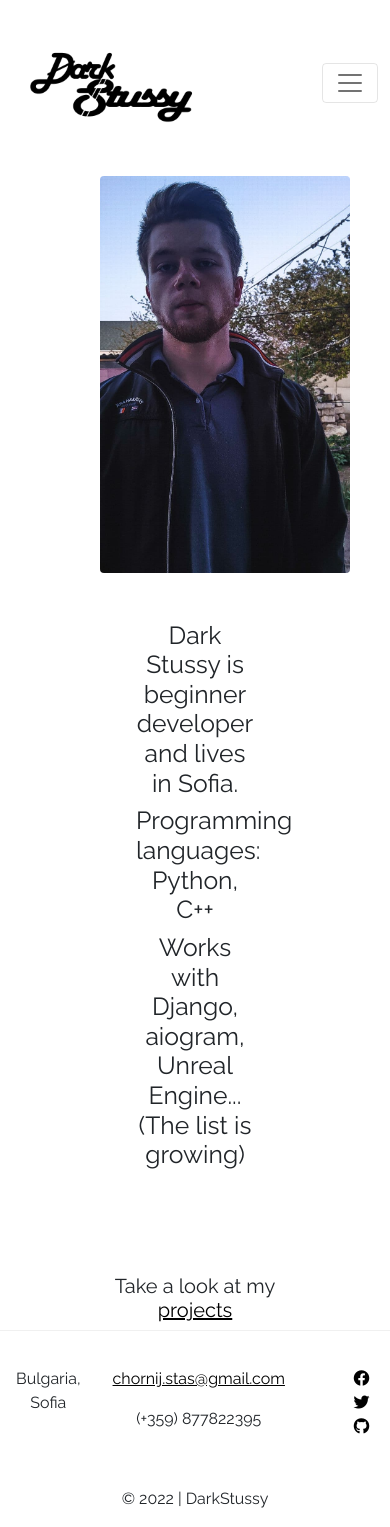
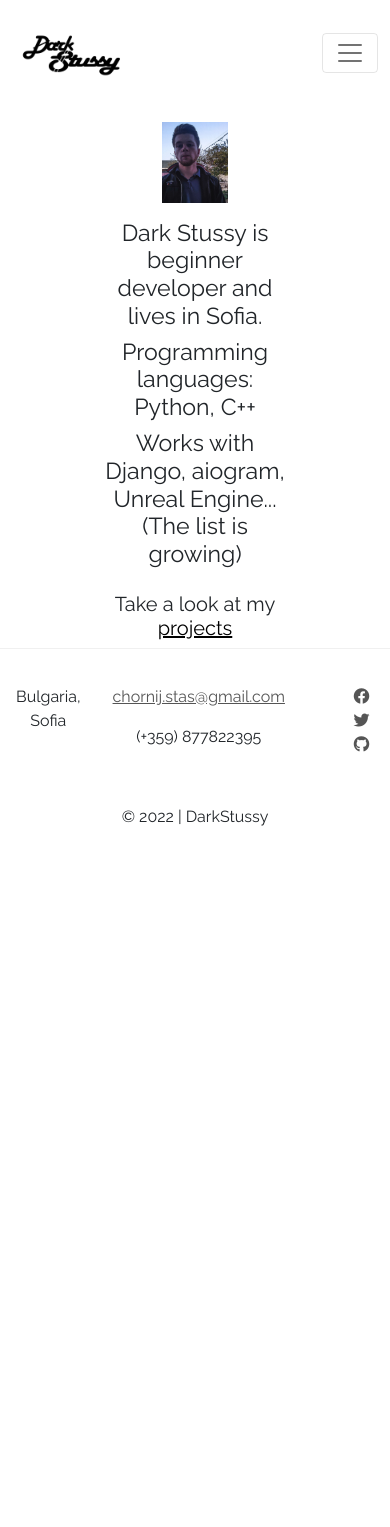
Before and after one commit to DarkStussy/django_website, a Django app: page / in a window 390 px wide. After the commit the page ends 826 px from the top, so only its background shows below. Run offline with Django 3.2, Linux system fonts and the light colour scheme.

Commit message:
2.1 improved adaptability for mobile

```diff
--- a/main/static/main/css/main.css
+++ b/main/static/main/css/main.css
@@ -6,13 +25,41 @@
     overflow-x: hidden;
 }
 
-#feedback .form-control {
-    border: 1px solid #f0f0f0;
-    box-shadow: none;
+article {
+    margin-right: 100px;
+    margin-left: 100px;
+}
+
+article section {
+    text-align: center;
     margin-top: 10px;
-    margin-bottom: 10px;
-    transition: all 0.4s ease-in-out;
 }
+
+body a {
+    color: black;
+}
+
+body a:hover {
+    color: #7E7E7E;
+}
+
+/* navbar */
+
+.main-img {
+    width: 180px;
+    margin-left: 10px;
+    margin-right: 10px;
+}
+
+.navbar-nav .nav-link {
+    color: rgba(0, 0, 0, 1) !important;
+}
+
+.navbar-nav .nav-link:hover {
+    color: rgba(0, 0, 0, .5) !important;
+}
+
+/* button */
 
 .send-button {
     background: #222;
@@ -29,44 +76,13 @@
     background: #000;
 }
 
+/* Home */
 
-.preloader {
-    position: fixed;
-    top: 0;
-    left: 0;
-    width: 100%;
-    height: 100%;
-    z-index: 99999;
-    display: flex;
-    flex-flow: row nowrap;
-    justify-content: center;
-    align-items: center;
-    background: none repeat scroll 0 0 #F1F1F1;
+.my-photo {
+    width: 200px;
 }
 
-.navbar-nav .nav-link {
-    color: rgba(0, 0, 0, 1) !important;
-}
-
-.navbar-nav .nav-link:hover {
-    color: rgba(0, 0, 0, .5) !important;
-}
-
-.main-img {
-    width: 180px;
-    margin-left: 10px;
-    margin-right: 10px;
-}
-
-article {
-    margin-right: 100px;
-    margin-left: 100px;
-}
-
-article section {
-    text-align: center;
-    margin-top: 10px;
-}
+/* News */
 
 .news-col {
     padding-top: 10px;
@@ -125,14 +146,12 @@
 }
 
 .prf-img {
-    width: 200px;
-    height: 200px;
+    width: 90px;
+    height: 90px;
     border-radius: 50%;
 }
 
-.my-photo {
-    width: 250px;
-}
+/* Projects */
 
 .img-responsive {
     width: 300px;
@@ -211,11 +239,55 @@
     text-align: center;
 }
 
-
-body a {
-    color: black;
+@media (max-width: 480px) {
+    form {
+        width: 150px;
+    }
 }
 
-body a:hover {
-    color: #7E7E7E;
+@media (max-width: 350px) {
+    form {
+        width: 100px;
+    }
+    #feedback {
+        width: 150px;
+    }
+
+    #feedback {
+        width: 100px;
+    }
 }
+
+
+@media (min-width: 720px) {
+    #hometext {
+        font-size: 40px;
+    }
+
+    .logo {
+        width: 190px;
+        height: 120px;
+    }
+
+    .my-photo {
+        width: 250px;
+        margin: 0 auto;
+    }
+
+    #feedback {
+        width: 500px;
+    }
+
+    #feedback .send-button {
+        width: 150px;
+    }
+
+    .prf-img {
+        width: 200px;
+        height: 200px;
+    }
+
+    form {
+        width: 400px;
+    }
+}
--- a/main/templates/main/base.html
+++ b/main/templates/main/base.html
@@ -26,7 +26,7 @@
 <nav class="navbar navbar-expand-md navbar-light">
     <div class="container">
         <a class="navbar-brand" href="{% url 'index' %}">
-            <img src="{% static 'main/img/Stussy.png' %}" width="200" height="140">
+            <img class="logo" src="{% static 'main/img/Stussy.png' %}" width="120" height="80">
         </a>
         <button class="navbar-toggler" type="button" data-bs-toggle="collapse" data-bs-target="#collapsibleNavbar">
             <span class="navbar-toggler-icon"></span>
--- a/main/templates/main/feedback.html
+++ b/main/templates/main/feedback.html
@@ -11,6 +11,6 @@
         {{ form.email }}
         {{ form.message }}
         {% csrf_token %}
-        <button class="send-button" type="submit">Send</button><br><br>
+        <button class="send-button" type="submit">Send</button>
     </form>
 {% endblock %}
--- a/main/templates/main/home.html
+++ b/main/templates/main/home.html
@@ -5,16 +5,19 @@
 {% block title %}Home{% endblock %}
 
 {% block content %}
-    <div class="row" style="text-align: center;">
-        <div class="col-lg-3">
-            <img src="{% static 'main/img/my_photo.jpg' %}" class="rounded my-photo">
+    <div class="row justify-content-center my-3">
+        <div class="col-5">
+            <img src="{% static 'main/img/my_photo.jpg' %}" class="img-fluid">
         </div>
-        <div class="col p-5">
-            <h2 id="hometext" class="font-weight-bold">Dark Stussy is beginner developer and lives in Sofia.</h2>
-            <h2 id="hometext" class="font-weight-bold">Programming languages: Python, C++</h2>
-            <h2 id="hometext" class="font-weight-bold">Works with Django, aiogram, Unreal Engine...(The list is
-                growing) </h2>
+    </div>
+
+    <div class="row justify-content-center mb-3">
+        <div class="col-md-9 text-center">
+            <h3 id="hometext" class="font-weight-bold">Dark Stussy is beginner developer and lives in Sofia.</h3>
+            <h3 id="hometext" class="font-weight-bold">Programming languages: Python, C++</h3>
+            <h3 id="hometext" class="font-weight-bold">Works with Django, aiogram, Unreal Engine...(The list is
+                growing) </h3>
         </div>
-    </div><br><br>
+    </div>
     <h5>Take a look at my <a href="{% url 'projects' %}">projects </a></h5>
 {% endblock %}
--- a/main/templates/main/projects.html
+++ b/main/templates/main/projects.html
@@ -4,7 +4,9 @@
 
 {% block content %}
     <h2 class="mt-5">My projects</h2>
+    {% if perms.main.add_project %}
     <a href="{% url 'add_project' %}" class="btn btn-outline-dark">Add a project</a>
+    {% endif %}
     <hr>
     <div class="row portfolio">
         {% for project in projects %}
```
Also changed, not shown: other parts of main/static/main/css/main.css (+39 -6 lines), accounts/templates/accounts/profile.html (+6 -7 lines), main/static/main/img/my_photo.jpg.
